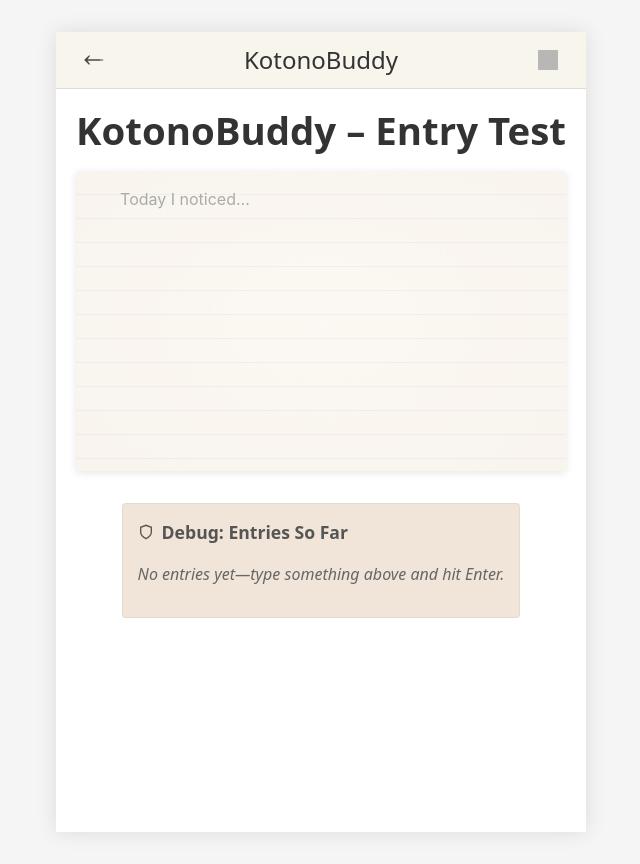
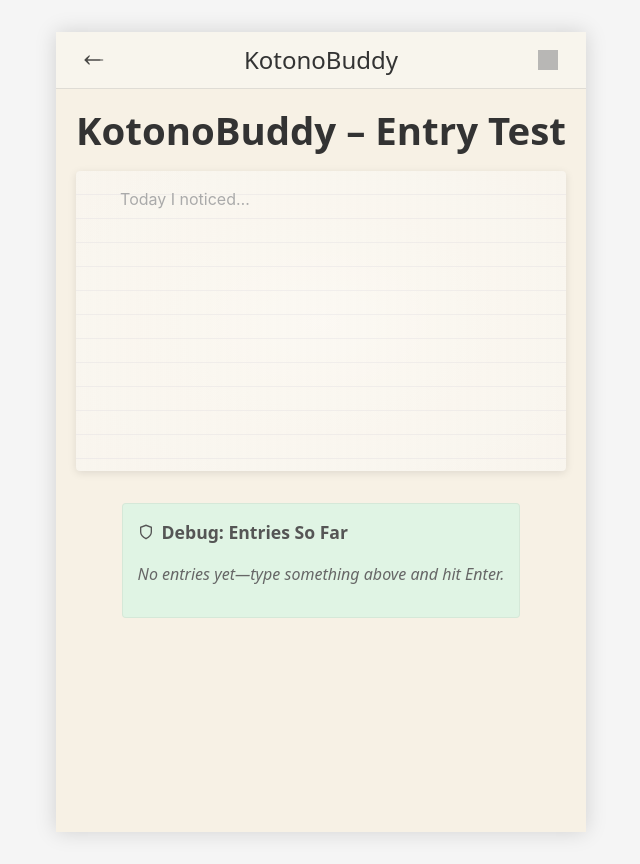
Before and after one commit to NasuPanda/KotonoBuddy, a React (Vite) app: page / in a window 1280 px wide. Shown: the whole page, without its empty margins (319-959 px from the left). Built offline with nearby package versions, Linux system fonts and the light colour scheme; grey boxes are pictures that could not be loaded.

Commit message:
style: improve the color palette to include green theme

```diff
--- a/src/features/wordSelection/WordSelectionScreen.module.css
+++ b/src/features/wordSelection/WordSelectionScreen.module.css
@@ -108,11 +108,11 @@
 }
 
 .activeWord {
-  background-color: rgba(107, 142, 35, 0.2);
+  background-color: rgba(247, 213, 219, 0.2);
 }
 
 .selectedWord {
-  background-color: rgba(255, 223, 126, 0.4);
+  background-color: rgba(107, 142, 35, 0.2);
   position: relative;
 }
 
@@ -123,7 +123,7 @@
   left: 0;
   width: 100%;
   height: 2px;
-  background-color: #FFD700;
+  background-color: #4F6F50;
 }
 
 /* Ripple effect for word taps */
@@ -185,7 +185,7 @@
 }
 
 .doneButton {
-  background-color: #6B8E23;
+  background-color: #6A994E;
   color: #FFF;
 }
 
--- a/src/features/wordSelection/WordToolbar.module.css
+++ b/src/features/wordSelection/WordToolbar.module.css
@@ -7,7 +7,7 @@
   justify-content: center;
   gap: 12px;
   padding: 8px 12px;
-  background-color: white;
+  background-color: #E0F4E4;
   border-radius: 20px;
   box-shadow: 0 2px 10px rgba(0, 0, 0, 0.15);
   z-index: 100;
@@ -30,7 +30,7 @@
   height: 36px;
   border-radius: 50%;
   border: none;
-  background-color: #F0E5D8;
+  background-color: #E0F4E4;
   cursor: pointer;
   display: flex;
   align-items: center;
@@ -40,11 +40,11 @@
 }
 
 .toolbarButton:hover {
-  background-color: #E8DAC6;
+  background-color: #d7efc9;
   transform: scale(1.05);
 }
 
 .toolbarButton:active {
-  background-color: #D7C8B5;
+  background-color: #b8d9a4;
   transform: scale(0.95);
 }
--- a/src/index.css
+++ b/src/index.css
@@ -38,8 +38,8 @@ body {
   width: 100%;
   max-width: 800px;
   min-height: 100vh;
-  background-color: #fff;
-  box-shadow: 0 0 20px rgba(0, 0, 0, 0.1);
+  background-color: #F7F1E5;
+  box-shadow: 0 0 20px rgba(0, 0, 0, 0.15);
 }
 
 .content-container {
@@ -121,7 +121,7 @@ button:focus-visible {
 .debug-section {
   margin-top: 2rem;
   padding: 15px;
-  background-color: #F0E5D8;
+  background-color: #E0F4E4;
   border-radius: 4px;
   border: 1px solid rgba(0, 0, 0, 0.05);
   color: #666;
```
